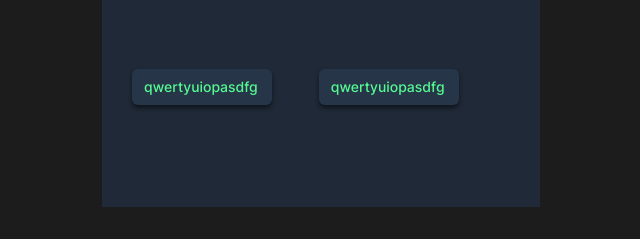
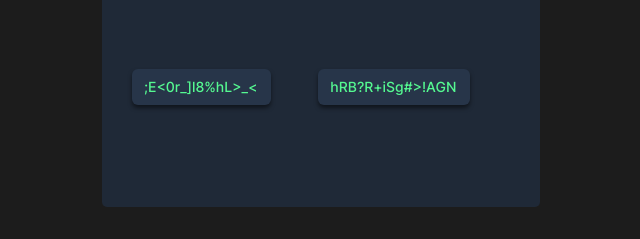
Before and after one commit to Haroon-S/javascript, a plain HTML site: page Project 2-Password_Generator/index.html in a window 1280 px wide. Both pictures are taken after typing "Sample" into the empty fields and a click on the button "Generate Passwords". Shown: the part 376-615 px from the top of the page, 319-959 px from the left. Drawn offline with Linux system fonts and the light colour scheme.

Commit message:
Project 2 Password generator
This is only with the base requirement the strech goals version will be coming

```diff
--- a/Project 2-Password_Generator/index.html
+++ b/Project 2-Password_Generator/index.html
@@ -16,17 +16,19 @@
             <p>Never use an insecure password again.</p>
         </div>
         <div class="button">
-            <button type="submit">Generate Passwords</button>
+            <button id="genrate-password-btn" onclick="generatePassword()" type="submit">Generate Passwords</button>
         </div>
         <div class="passwordForm">
             <form>
-                <input class="inputPassword" id="input" type="text" name="fname" oninput="conversions()"><br>
+                <input class="inputPassword" id="input-password" type="text" name="fname"><br>
               </form>
         </div>
         <div class="rectangles">
-            <button>qwertyuiopasdfg</button>
-            <button>qwertyuiopasdfg</button>
+            <button id="pass-1-btn" onclick="selectPassword1()"></button>
+            <button id="pass-2-btn" onclick="selectPassword2()"></button>
         </div>
     </div>
+
+    <script src="script.js"></script>
 </body>
 </html>
--- a/Project 2-Password_Generator/script.js
+++ b/Project 2-Password_Generator/script.js
@@ -0,0 +1,45 @@
+const characters = ["A","B","C","D","E","F","G","H","I","J","K","L","M","N","O","P","Q","R","S","T",
+"U","V","W","X","Y","Z","a","b","c","d","e","f","g","h","i","j","k","l","m","n","o","p","q","r","s",
+"t","u","v","w","x","y","z", "0", "1", "2", "3", "4", "5", "6", "7", "8", "9","~","`","!","@","#",
+"$","%","^","&","*","(",")","_","-","+","=","{","[","}","]",",","|",":",";","<",">",".","?",
+"/"];
+
+console.log(characters.length)
+let password_1 = ""
+let password_2 = ""
+
+let genrate_pass_btn = document.getElementById("genrate-password-btn")
+let pass_1_btn = document.getElementById("pass-1-btn")
+let pass_2_btn = document.getElementById("pass-2-btn")
+let input_password = document.getElementById("input-password")
+
+    // for(let x = 0; x<15; x++)
+    // {
+    //     let passKeys_1 = Math.floor(Math.random()*91)
+    //     let passKeys_2 = Math.floor(Math.random()*91)
+    //     password_1 += characters[passKeys_1]
+    //     password_2 += characters[passKeys_2]
+    // }
+
+
+
+    function generatePassword() {
+        let pass_1 = ""
+        let pass_2 = ""
+        for(let x = 0; x<15; x++)
+        {
+            let passKeys_1 = Math.floor(Math.random()*91)
+            let passKeys_2 = Math.floor(Math.random()*91)
+            password_1 = pass_1 += characters[passKeys_1]
+            password_2 = pass_2 += characters[passKeys_2]
+        }
+        pass_1_btn.textContent = password_1
+        pass_2_btn.textContent = password_2
+    }
+
+    function selectPassword1() {
+        input_password.value = password_1
+    }
+    function selectPassword2() {
+        input_password.value = password_2
+    }
--- a/Project 2-Password_Generator/style.css
+++ b/Project 2-Password_Generator/style.css
@@ -9,6 +9,7 @@ body {
     margin: auto;
     margin-top: 45px;
     position: relative;
+    border-radius: 5px;
 }
 
 .heading {
```
